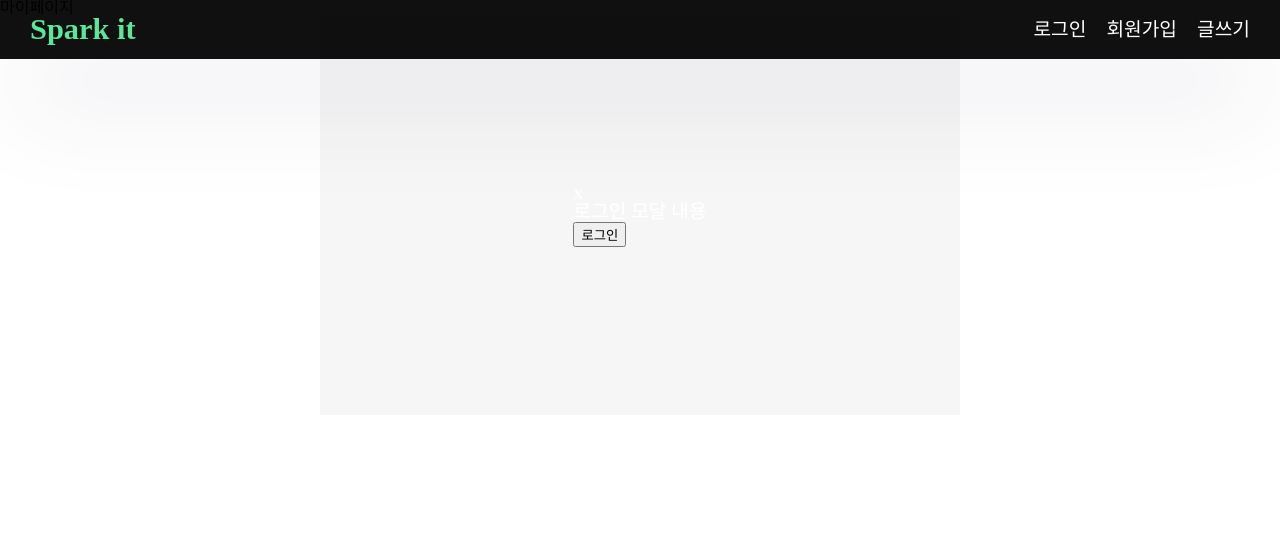
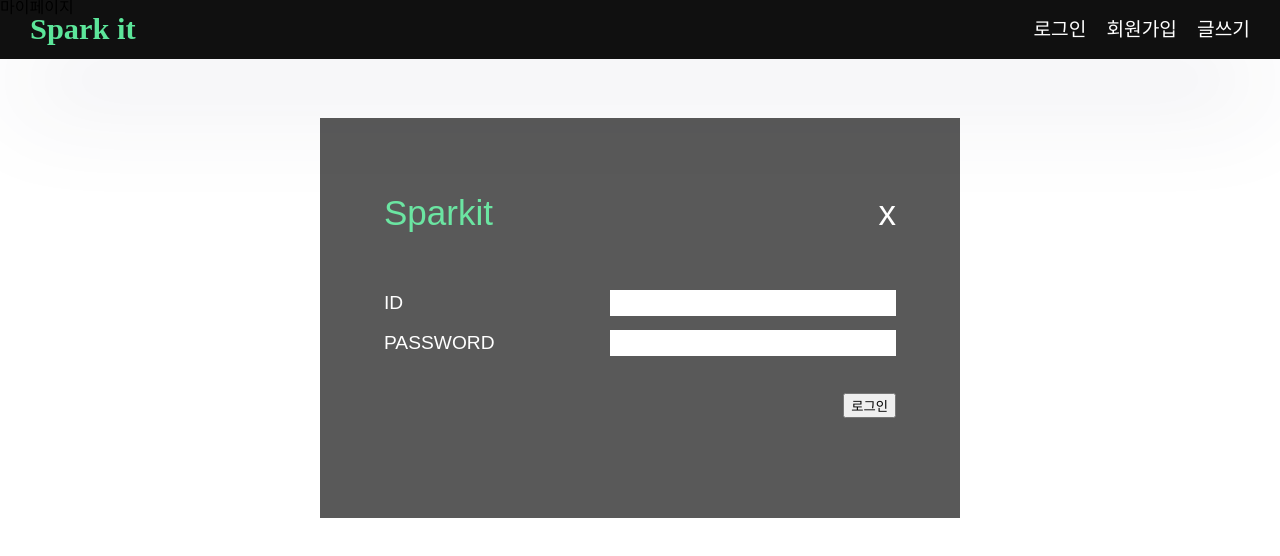
Before and after one commit to sp8190/beb-04-Sparkit, a Next.js app in the folder spark-client/: page /Mypage in a window 1280 px wide. Both pictures are taken after a click on the link "로그인". Shown: the top 556 px of the page. Built offline with nearby package versions, Linux system fonts and the light colour scheme.

Commit message:
로그인 모달창 글작성 페이지 css 수정

```diff
--- a/spark-client/components/SignInModal.tsx
+++ b/spark-client/components/SignInModal.tsx
@@ -1,11 +1,14 @@
-import React, { ReactElement } from 'react';
+import React, { ReactElement, useState } from 'react';
 import { gql,useMutation } from '@apollo/client';
+import styled from 'styled-components';
+
+//모달창 열고 닫기 props
 interface props {
     open: boolean;
-    close: () => void; // 함수 타입 정의할 때
+    close: () => void;
 }
 
-
+//graphql 쿼리문
 const LOGIN =gql`
 mutation Mutation(
     $email: String!,
@@ -19,40 +22,165 @@ mutation Mutation(
 
 const OrderModal = (props: props): ReactElement => {
     const { open, close } = props;
-    const [login, { data, loading, error }] = useMutation(LOGIN,{
-     variables:{
-        email: "code@gmail.com",
-        password: "1234"
+    const [login_id, setLogin_id] = useState("");
+    const [login_pw, setLogin_pw] = useState("");
+    const [login, { data, loading, error }] = useMutation(LOGIN);
+
+    const handleClick = () => {
+        console.log("ID: ",login_id)
+        console.log("PW: ",login_pw)
+
+        let cont = login({ variables:{
+            email: login_id,
+            password: login_pw
+         } });
+
+        //access_token의 유무로 로그인 조건문 작성
+        cont.then((appdata) =>{
+            if(appdata.data.login.access_token === null){
+                alert("아이디 혹은 비밀번호가 맞지 않습니다")
+            }else{
+                alert("로그인완료!")
+                setLogin_id("")
+                setLogin_pw("")
+                close();
             }
         })
+    };
+
+
     return (
-        <div className={open ? 'bg' : ''} >
+        <Container>
+            <ModalWrapper className={open ? 'bg' : ''} >
                 <div className={open ? 'modal active' : 'modal'}>
                     {open ? (
-                    <div className="area">
-                        <a className="close" onClick={close}> x </a>
-                        <p>로그인 모달 내용</p>
-                        <button onClick={login}>로그인</button>
+                        <Area className="area">
+                            <div className='logo'>
+                                <p className="close" onClick={close}> x </p>
+                                <p className="sparkit" > Sparkit </p>
                             </div>
+
+                            <div>
+                                <label className='id_text'>ID</label>
+                                <input className='id_input' type="text"
+                                onChange={({ target: { value } }) => setLogin_id(value)}
+                                required></input>
+                            </div>
+
+                            <div>
+                                <label className='pw_text'>PASSWORD</label>
+                                <input className='pw_input' type="text"
+                                onChange={({ target: { value } }) => setLogin_pw(value)}
+                                required></input>
+                            </div>
+
+                            <LoginButton onClick={handleClick}>로그인</LoginButton>
+                        </Area>
                     ) : null}
                 </div>
-            <style jsx>{`
+            </ModalWrapper>
+        </Container>
+    );
+};
+
+export default OrderModal;
+
+const Container = styled.div`
+    font-family: sans-serif;
     .bg {
-                    top: 25%;
+        top: 200%;
         left: 25%;
         height: 50vh;
         width: 50vw;
         align-items: center;
-                    background-color: rgba(0, 0, 0, 0.034);
+        background-color: rgba(0, 0, 0, 0.65);
         display: flex;
         justify-content: center;
         overflow: hidden;
         position: absolute;
         z-index: 100;
     }
-            `}</style>
-        </div>
-    );
-};
+`;
 
-export default OrderModal;
+const ModalWrapper = styled.div`
+    .active {
+        width: 40vw;
+        line-height: 5vh;
+    }
+`;
+
+const Area = styled.div`
+    margin-bottom: 80px;
+
+    .logo{
+        margin-bottom: 50px;
+    }
+
+    .sparkit{
+        font-size: 35px;
+        animation: boxFades 3s 1s infinite linear alternate;
+        @keyframes boxFades {
+            0% {
+              color: white;
+            }
+            25% {
+              color: white;
+            }
+            50% {
+              color: #7ae4aa;
+            }
+            75% {
+              color: #55e696;
+            }
+            100% {
+              color: #55e696;
+            }
+          }
+    }
+
+    .close{
+        display: flex;
+        float: right;
+        align-items: center;
+        justify-content: center;
+        cursor: pointer;
+        font-size: 35px;
+
+    }
+
+    .id_input{
+        margin-top: 7px;
+        height: 3vh;
+        width: 22vw;
+        float: right;
+        align-items: center;
+        justify-content: center;
+        border: 0;
+        outline: 0;
+        :hover {
+            box-shadow: #b7dae9 0 0 20px;
+            transition: 0.2s ease;
+          }
+    }
+
+    .pw_input{
+        margin-top: 7px;
+        height: 3vh;
+        width: 22vw;
+        float: right;
+        align-items: center;
+        justify-content: center;
+        border: 0;
+        outline: 0;
+        :hover {
+            box-shadow: #b7dae9 0 0 20px;
+            transition: 0.2s ease;
+          }
+    }
+`;
+
+const LoginButton = styled.button`
+    float: right;
+    margin-top: 30px;
+
+`;
--- a/spark-client/pages/detail/[...params].tsx
+++ b/spark-client/pages/detail/[...params].tsx
@@ -92,6 +92,8 @@ export default function Post({ params }: Props) {
       postId,
     },
   });
+
+
   const onClick = () => {
     cache.writeFragment({
       id: `posts:${post_id}`,
```
Also changed, not shown: spark-client/pages/WritePost.tsx (+7 -1 lines), 1 other file (tests, documents, lock files or other folders). Lines whose indentation alone changed are shown as unchanged.
